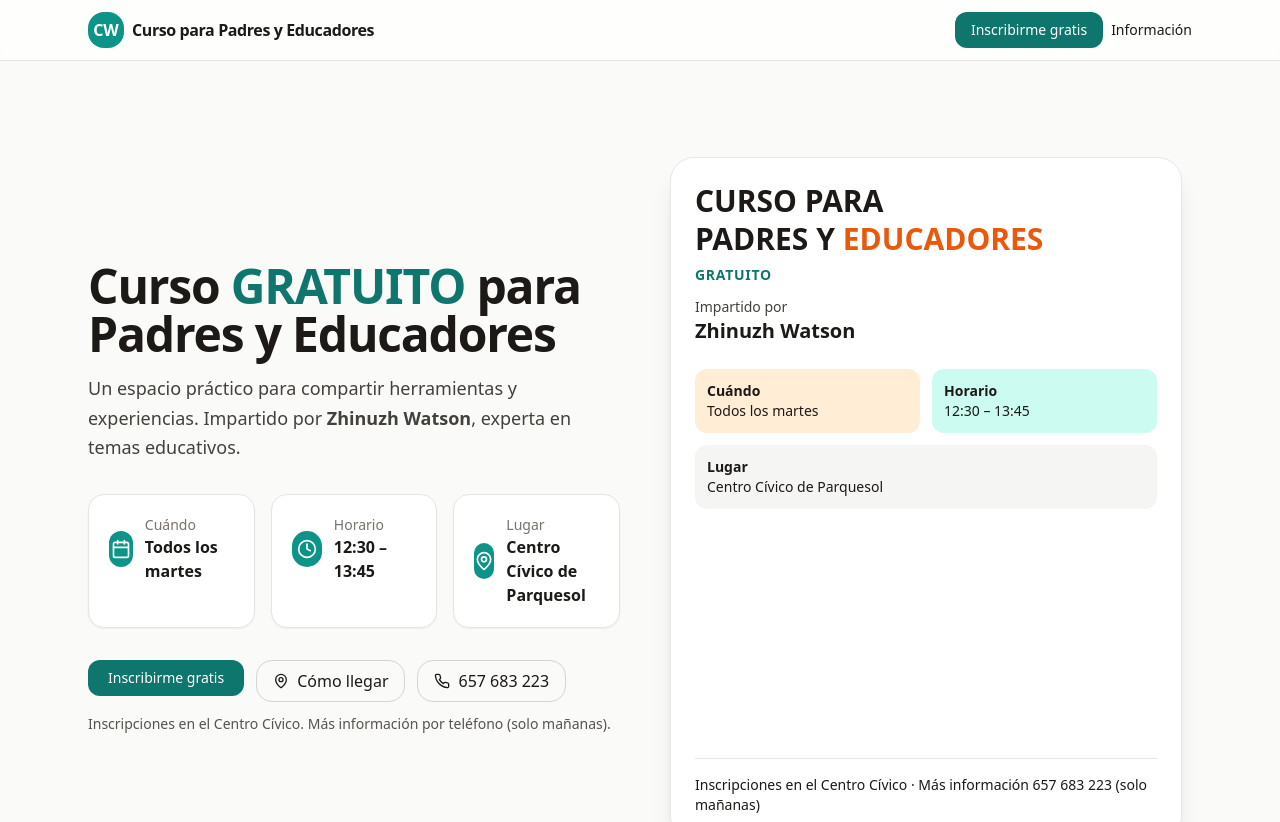
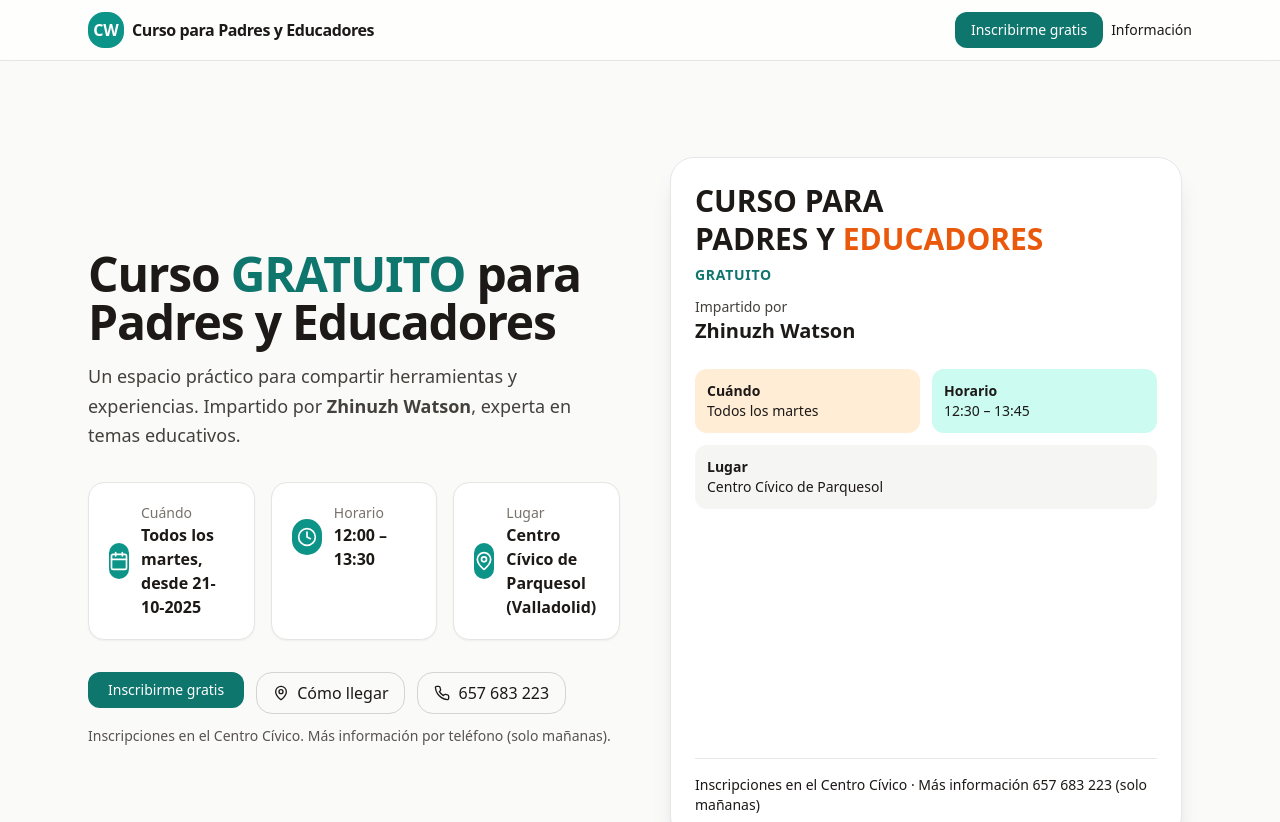
Before and after one commit to watson19/proform, a React (Vite) app: page / in a window 1280 px wide. Shown: the top 822 px of the page. Built offline with nearby package versions, Linux system fonts and the light colour scheme.

Commit message:
Update App.jsx

```diff
--- a/src/App.jsx
+++ b/src/App.jsx
@@ -105,9 +105,9 @@ export default function App() {
             </p>
 
             <dl className="mt-8 grid grid-cols-1 sm:grid-cols-3 gap-4">
-              <InfoCard icon={Calendar} title="Cuándo" value="Todos los martes" />
-              <InfoCard icon={Clock} title="Horario" value="12:30 – 13:45" />
-              <InfoCard icon={MapPin} title="Lugar" value="Centro Cívico de Parquesol" />
+              <InfoCard icon={Calendar} title="Cuándo" value="Todos los martes, desde 21-10-2025" />
+              <InfoCard icon={Clock} title="Horario" value="12:00 – 13:30" />
+              <InfoCard icon={MapPin} title="Lugar" value="Centro Cívico de Parquesol (Valladolid)" />
             </dl>
 
             <div className="mt-8 flex flex-wrap gap-3">
```
